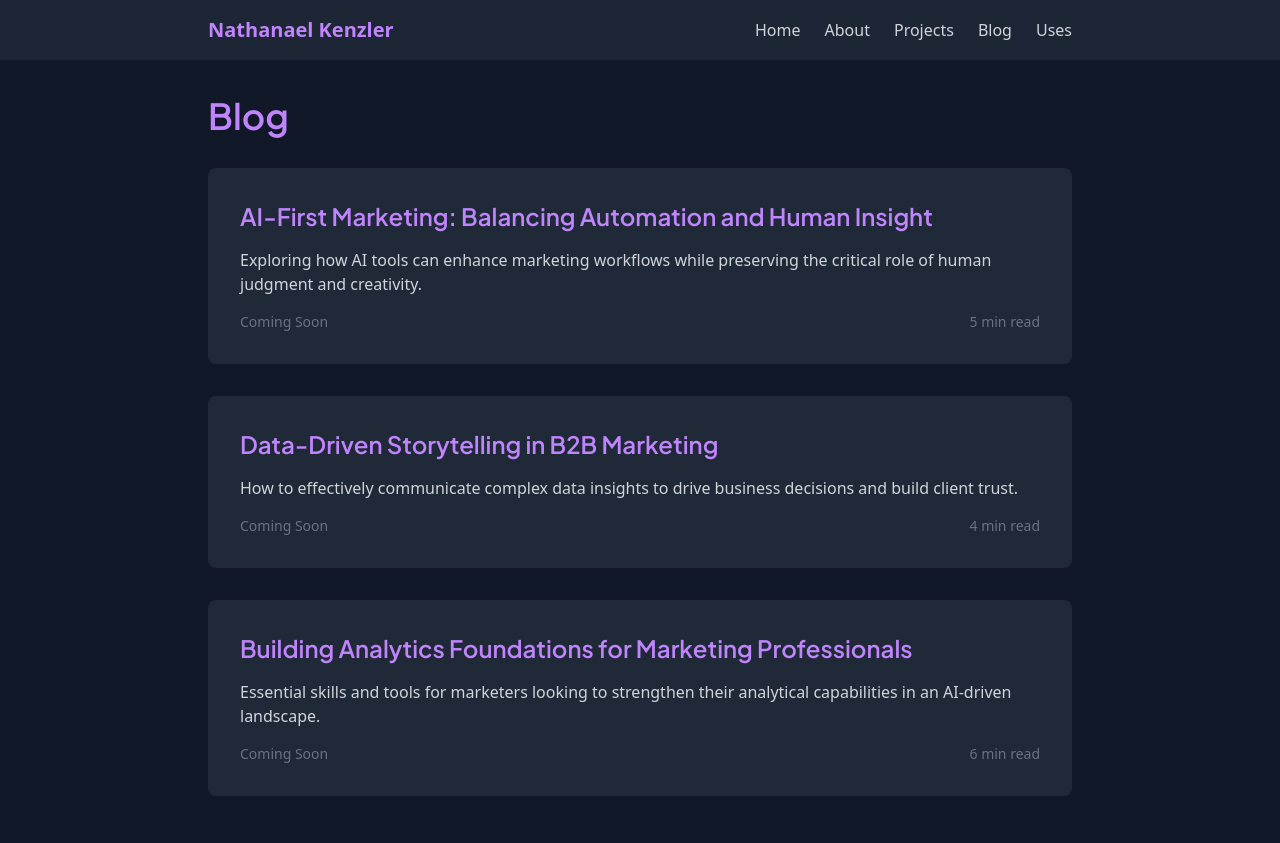
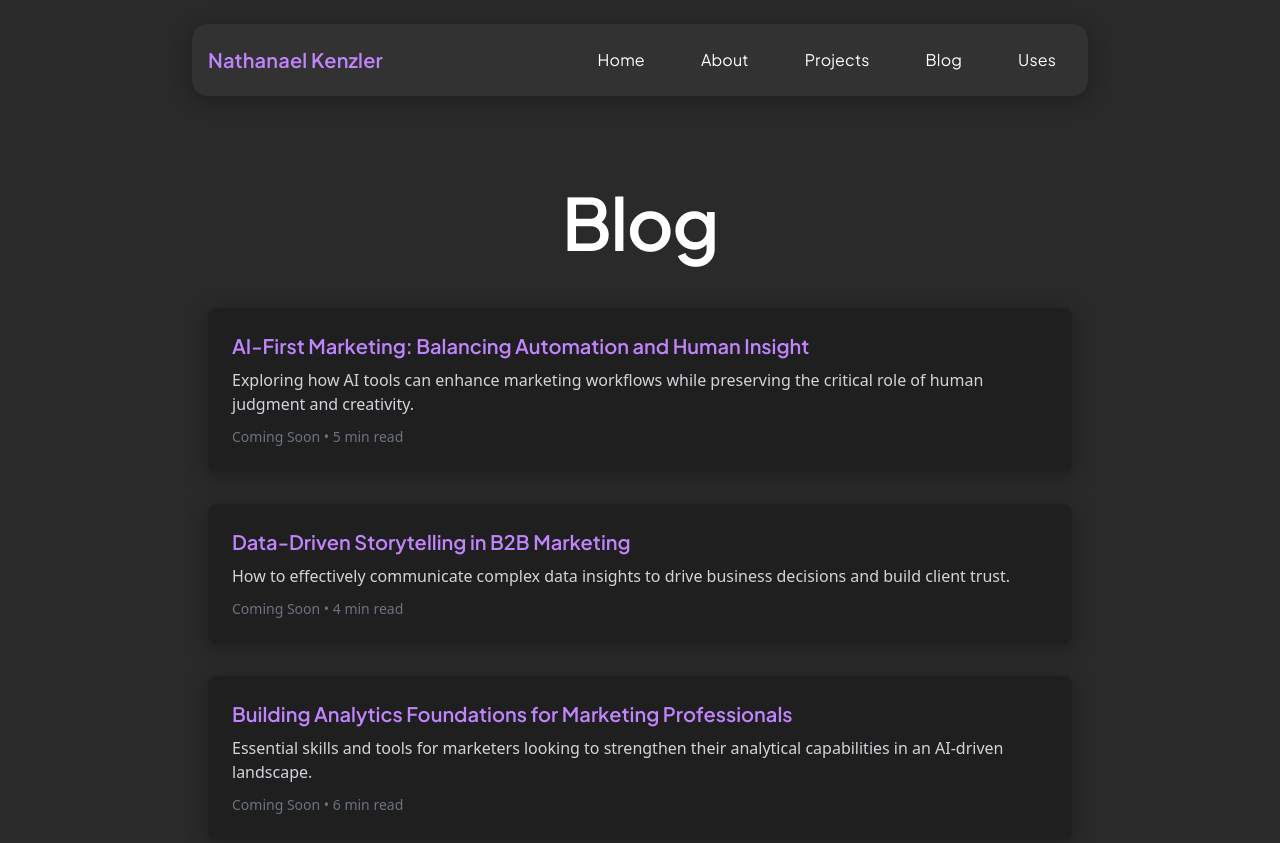
Before and after one commit to nkenzler1818/nkenzler1818.github.io, a plain HTML site: page blog.html in a window 1280 px wide. Shown: the top 843 px of the page. Drawn offline with nearby package versions, Linux system fonts and the light colour scheme.

```diff
--- a/blog.html
+++ b/blog.html
@@ -10,50 +10,53 @@
     <link rel="preconnect" href="https://fonts.googleapis.com">
     <link rel="preconnect" href="https://fonts.gstatic.com" crossorigin>
     <link href="https://fonts.googleapis.com/css2?family=Inter:wght@400;500;600;700&family=JetBrains+Mono:wght@400;500&display=swap" rel="stylesheet">
+    <script>
+        window.addEventListener('scroll', function() {
+            const nav = document.querySelector('nav');
+            if (window.scrollY > 0) {
+                nav.classList.add('shrunk');
+            } else {
+                nav.classList.remove('shrunk');
+            }
+        });
+    </script>
 </head>
-<body class="bg-gray-900 text-white font-sans">
-    <header class="fixed top-0 left-0 right-0 bg-gray-800/90 backdrop-blur-sm z-10">
-        <nav class="max-w-4xl mx-auto px-4 py-4 flex justify-between items-center">
+<body class="text-white font-sans">
+    <header class="sticky top-6 z-10">
+        <nav class="max-w-4xl mx-auto px-4 py-4 floating-nav">
             <a href="index.html" class="text-xl font-bold accent-purple">Nathanael Kenzler</a>
-            <ul class="flex space-x-6">
-                <li><a href="index.html" class="text-gray-300 hover:text-white">Home</a></li>
-                <li><a href="about.html" class="text-gray-300 hover:text-white">About</a></li>
-                <li><a href="projects.html" class="text-gray-300 hover:text-white">Projects</a></li>
-                <li><a href="blog.html" class="text-gray-300 hover:text-white">Blog</a></li>
-                <li><a href="uses.html" class="text-gray-300 hover:text-white">Uses</a></li>
-            </ul>
+            <div class="flex items-center space-x-6">
+                <a href="index.html" class="nav-link">Home</a>
+                <a href="about.html" class="nav-link">About</a>
+                <a href="projects.html" class="nav-link">Projects</a>
+                <a href="blog.html" class="nav-link">Blog</a>
+                <a href="uses.html" class="nav-link">Uses</a>
+            </div>
         </nav>
     </header>
 
     <main class="pt-24 px-4 max-w-4xl mx-auto">
         <section class="mb-16">
-            <h1 class="text-4xl font-bold mb-8">Blog</h1>
+            <div class="page-title-wrap">
+                <h1 class="projects-heading text-center text-white mb-8">Blog</h1>
+            </div>
             <div class="space-y-8">
-                <article class="bg-gray-800 p-8 rounded-lg">
-                    <h2 class="text-2xl font-semibold mb-4">AI-First Marketing: Balancing Automation and Human Insight</h2>
-                    <p class="text-gray-300 mb-4">Exploring how AI tools can enhance marketing workflows while preserving the critical role of human judgment and creativity.</p>
-                    <div class="flex items-center justify-between">
-                        <span class="text-sm text-gray-500">Coming Soon</span>
-                        <span class="text-sm text-gray-500">5 min read</span>
-                    </div>
+                <article class="blog-card p-6 rounded-lg">
+                    <h3 class="text-xl font-semibold mb-2">AI-First Marketing: Balancing Automation and Human Insight</h3>
+                    <p class="text-gray-300 mb-2">Exploring how AI tools can enhance marketing workflows while preserving the critical role of human judgment and creativity.</p>
+                    <span class="text-sm text-gray-500">Coming Soon • 5 min read</span>
                 </article>
 
-                <article class="bg-gray-800 p-8 rounded-lg">
-                    <h2 class="text-2xl font-semibold mb-4">Data-Driven Storytelling in B2B Marketing</h2>
-                    <p class="text-gray-300 mb-4">How to effectively communicate complex data insights to drive business decisions and build client trust.</p>
-                    <div class="flex items-center justify-between">
-                        <span class="text-sm text-gray-500">Coming Soon</span>
-                        <span class="text-sm text-gray-500">4 min read</span>
-                    </div>
+                <article class="blog-card p-6 rounded-lg">
+                    <h3 class="text-xl font-semibold mb-2">Data-Driven Storytelling in B2B Marketing</h3>
+                    <p class="text-gray-300 mb-2">How to effectively communicate complex data insights to drive business decisions and build client trust.</p>
+                    <span class="text-sm text-gray-500">Coming Soon • 4 min read</span>
                 </article>
 
-                <article class="bg-gray-800 p-8 rounded-lg">
-                    <h2 class="text-2xl font-semibold mb-4">Building Analytics Foundations for Marketing Professionals</h2>
-                    <p class="text-gray-300 mb-4">Essential skills and tools for marketers looking to strengthen their analytical capabilities in an AI-driven landscape.</p>
-                    <div class="flex items-center justify-between">
-                        <span class="text-sm text-gray-500">Coming Soon</span>
-                        <span class="text-sm text-gray-500">6 min read</span>
-                    </div>
+                <article class="blog-card p-6 rounded-lg">
+                    <h3 class="text-xl font-semibold mb-2">Building Analytics Foundations for Marketing Professionals</h3>
+                    <p class="text-gray-300 mb-2">Essential skills and tools for marketers looking to strengthen their analytical capabilities in an AI-driven landscape.</p>
+                    <span class="text-sm text-gray-500">Coming Soon • 6 min read</span>
                 </article>
             </div>
         </section>
@@ -61,7 +64,9 @@
 
     <footer class="footer-bg py-12">
         <div class="max-w-4xl mx-auto px-4">
-            <div class="grid grid-cols-1 md:grid-cols-3 gap-8">
+            <hr class="footer-divider">
+        </div>
+        <div class="footer-inner">
             <div class="footer-section identity-section">
                 <h3>Nathanael Kenzler</h3>
                 <p class="footer-description">
@@ -70,9 +75,9 @@
                     <span>about turning strategy into impact.</span>
                 </p>
                 <div class="social-icons">
-                        <a href="https://github.com/nkenzler1818" title="GitHub"><img src="Project Files/Link Icons/icons8-github-24.png" alt="GitHub" width="20" height="20"></a>
-                        <a href="https://www.linkedin.com/in/nathanael-kenzler/" title="LinkedIn"><img src="Project Files/Link Icons/icons8-linkedin-30.png" alt="LinkedIn" width="20" height="20"></a>
-                        <a href="mailto:nkenzler@arizona.edu" title="Email"><img src="Project Files/Link Icons/icons8-email-48.png" alt="Email" width="20" height="20"></a>
+                    <a href="https://github.com/nkenzler1818" title="GitHub"><img src="Project Files/Link Icons/icons8-github-24.png" alt="GitHub" width="22" height="22"></a>
+                    <a href="https://www.linkedin.com/in/nathanael-kenzler/" title="LinkedIn"><img src="Project Files/Link Icons/icons8-linkedin-30.png" alt="LinkedIn" width="22" height="22"></a>
+                    <a href="mailto:nkenzler@arizona.edu" title="Email"><img src="Project Files/Link Icons/icons8-email-48.png" alt="Email" width="22" height="22"></a>
                 </div>
             </div>
             <div class="footer-section">
@@ -91,7 +96,6 @@
                 <a href="#" onclick="window.scrollTo({top: 0, behavior: 'smooth'}); return false;">Scroll to Top</a>
             </div>
         </div>
-        </div>
     </footer>
 </body>
 </html>
--- a/style.css
+++ b/style.css
@@ -637,9 +637,7 @@
 
 /* Projects heading scroll emphasis */
 .page-title-wrap {
-    display: flex;
-    justify-content: center;
-    align-items: center;
+    /* centered by justify-content, but now scoped */
 }
 
 .projects-heading {
@@ -647,4 +645,14 @@
     font-weight: 800;
     letter-spacing: -0.02em;
     color: #f5f5f5;
+    text-align: center;
 }
+
+.about-section .projects-heading {
+    width: calc(100% - 320px - 24px);
+    text-align: center;
+}
+
+.about-section img {
+    margin-top: -135px;
+}
```
Also changed, not shown: about.html (+10 -7 lines), index.html (+1 -0 lines), uses.html (+35 -24 lines), 1 other file. Lines whose indentation alone changed are shown as unchanged.
